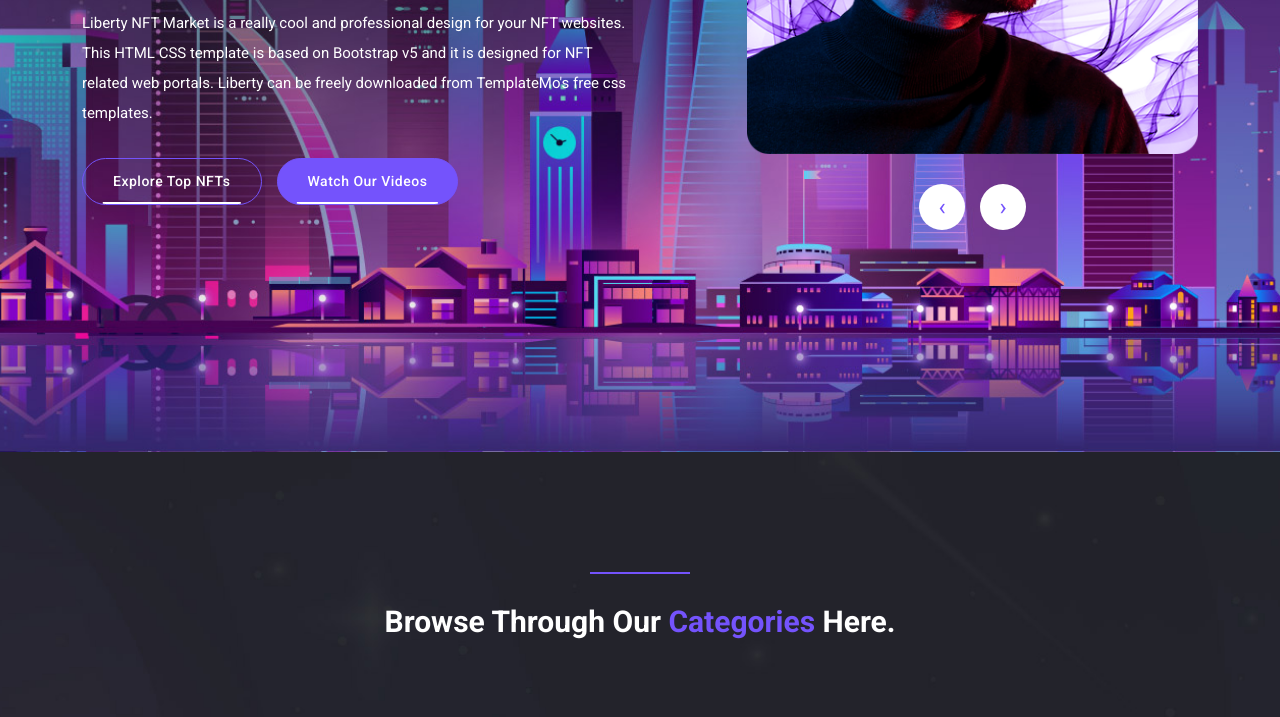
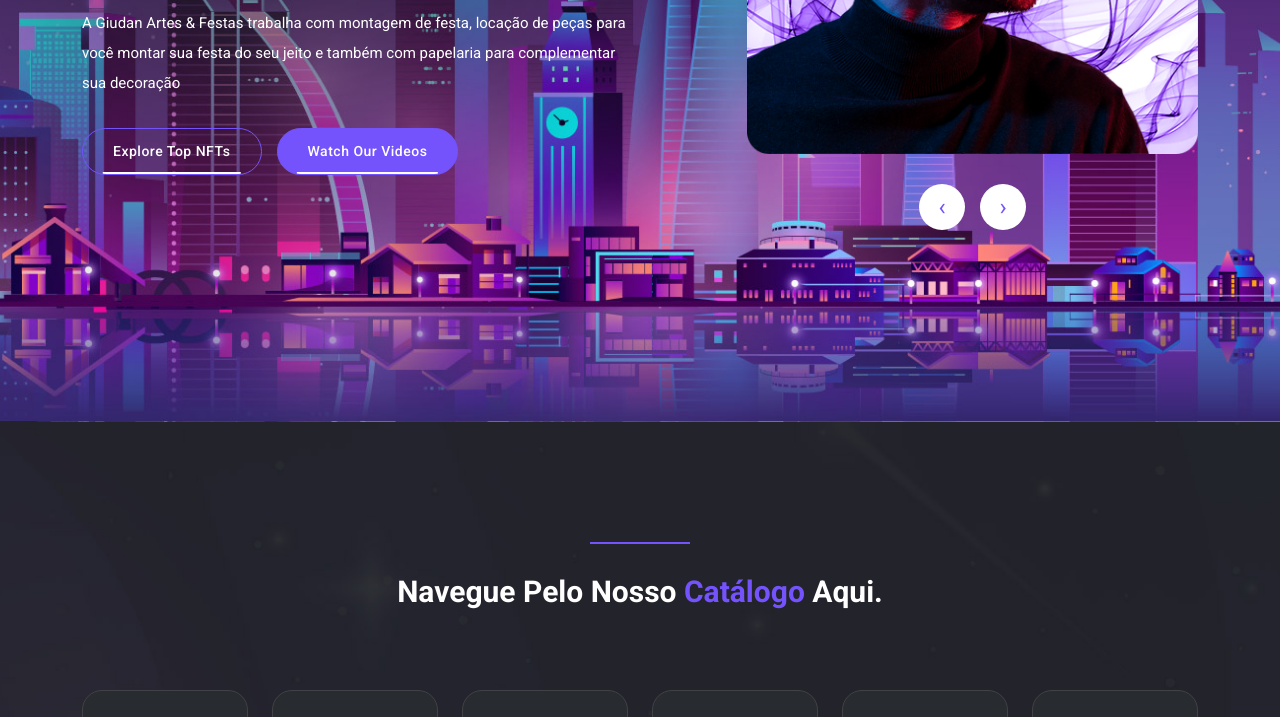
Before and after one commit to aluluribanas/site, a plain HTML site: page index.html in a window 1280 px wide. Shown: the part 473-1190 px from the top of the page. Drawn offline with nearby package versions, Linux system fonts and the light colour scheme.

Commit message:
Add files via upload

```diff
--- a/index.html
+++ b/index.html
@@ -83,7 +83,7 @@ https://templatemo.com/tm-577-liberty-market
           <div class="header-text">
             <h6>Liberty NFT Market</h6>
             <h2>faça já sua encomenda</h2>
-            <p>Liberty NFT Market is a really cool and professional design for your NFT websites. This HTML CSS template is based on Bootstrap v5 and it is designed for NFT related web portals. Liberty can be freely downloaded from TemplateMo's free css templates.</p>
+            <p> A Giudan Artes & Festas trabalha com montagem de festa, locação de peças para você montar sua festa do seu jeito e também com papelaria para complementar sua decoração </p>
             <div class="buttons">
               <div class="border-button">
                 <a href="explore.html">Explore Top NFTs</a>
@@ -118,7 +118,7 @@ https://templatemo.com/tm-577-liberty-market
               <div class="col-lg-12">
                 <div class="section-heading">
                   <div class="line-dec"></div>
-                  <h2>Browse Through Our <em>Categories</em> Here.</h2>
+                  <h2>Navegue Pelo Nosso <em>Catálogo</em> Aqui.</h2>
                 </div>
               </div>
               <div class="col-lg-2 col-sm-6">
```
